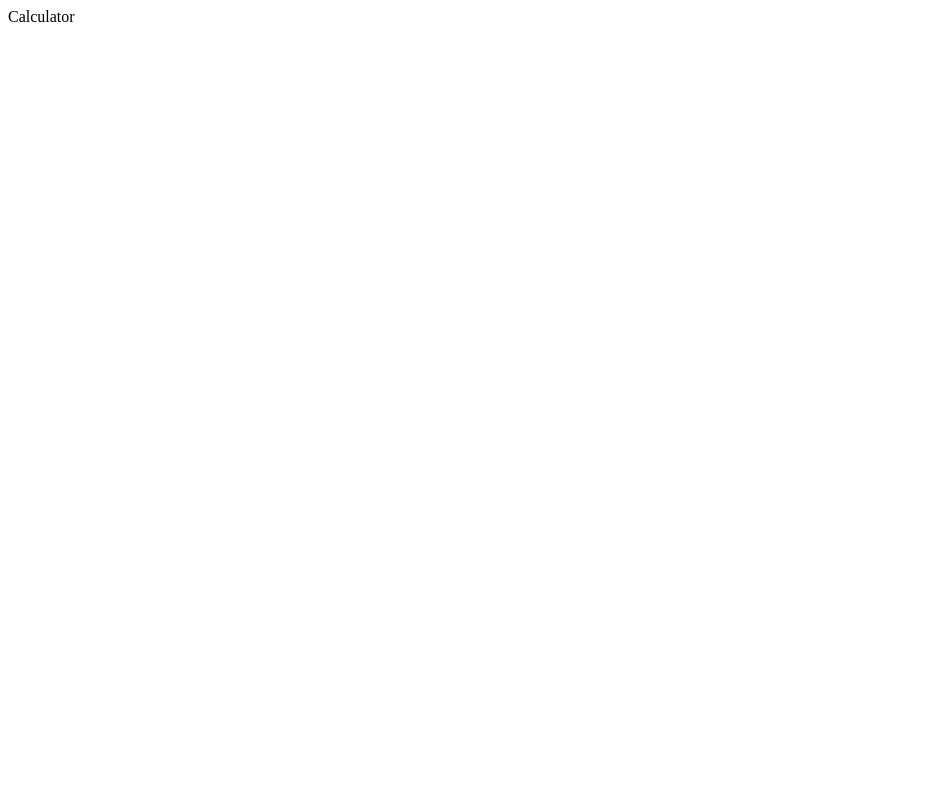
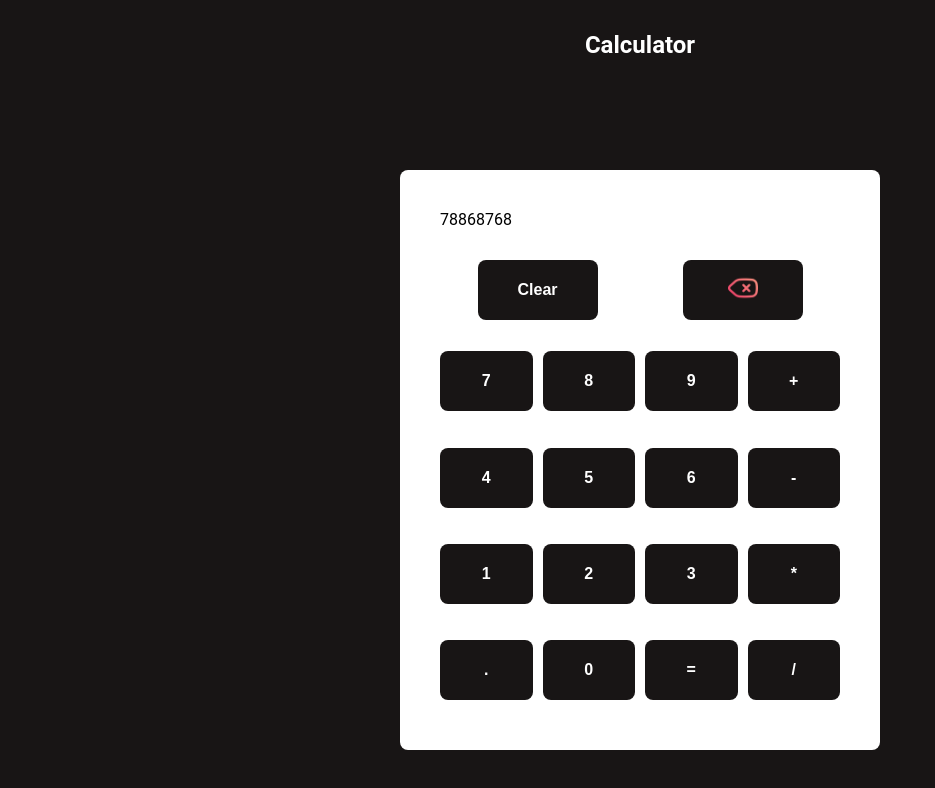
Before and after one commit to abdu61/calculator, a plain HTML site: page index.html in a window 1280 px wide. Shown: the whole page, without its empty margins (0-935 px from the left). Drawn offline with Linux system fonts and the light colour scheme.

Commit message:
Added intial html components and design

```diff
--- a/index.html
+++ b/index.html
@@ -3,14 +3,48 @@
 <head>
     <meta charset="UTF-8">
     <meta name="viewport" content="width=device-width, initial-scale=1.0">
-    <link rel="stylsheet" href="style.css">
+    <link rel="styleSheet" href="style.css">
     <script src="javaScript.js" defer></script>
     <title>Document</title>
 </head>
+
 <body>
     <header>Calculator</header>
 
     <main>
+        <div class="calculator">
+            <div class="display">
+                <div class="display">78868768</div>
+            </div>
+            <div class="row rowClear">
+                <button class="button">Clear</button>
+                <button class="button icon"><img src="img/backspace.png"></button>
+            </div>
+            <div class="row">
+                <button class="button">7</button>
+                <button class="button">8</button>
+                <button class="button">9</button>
+                <button class="button operator">+</button>
+            </div>
+            <div class="row">
+                <button class="button">4</button>
+                <button class="button">5</button>
+                <button class="button">6</button>
+                <button class="button operator">-</button>
+            </div>
+            <div class="row">
+                <button class="button">1</button>
+                <button class="button">2</button>
+                <button class="button">3</button>
+                <button class="button operator">*</button>
+            </div>
+            <div class="row">
+                <button class="button">.</button>
+                <button class="button">0</button>
+                <button class="button equal">=</button>
+                <button class="button operator">/</button>
+            </div>
+        </div>
 
     </main>
 
--- a/style.css
+++ b/style.css
@@ -0,0 +1,64 @@
+body{
+    background-color: #181515;
+    font-family: 'Roboto', sans-serif;
+    font-size: 16px;
+    color: #000;
+    margin: 0;
+    padding: 0;
+}
+
+header{
+    width: 100%;
+    height: 50px;
+    color: #fff;
+    font-size: 24px;
+    font-weight: 600;
+    margin: 20px 0px;
+    display: flex;
+    justify-content: center;
+    align-items: center;
+}
+
+.calculator{
+    width: 400px;
+    height: 500px;
+    background-color: #fff;
+    margin: 0 auto;
+    margin-top: 100px;
+    border-radius: 8px;
+    padding: 40px;
+    display: flex;
+    flex-direction: column;
+    justify-content: space-between;
+}
+
+.row{
+    display: flex;
+    flex-direction: row;
+    justify-content: space-between;
+    margin-bottom: 10px;
+    gap: 10px;
+}
+
+.icon img{
+    width: 30px;
+    height: 30px;
+}
+
+.rowClear{
+    justify-content: space-around;
+    margin-bottom: 5px;
+    margin-top: 5px;
+}
+
+button{
+    width: 120px;
+    height: 60px;
+    border-radius: 8px;
+    border: none;
+    background-color: #181515;
+    color: #fff;
+    font-size: 16px;
+    font-weight: 600;
+    cursor: pointer;
+}
```
Also changed, not shown: img/backspace.png (added).
